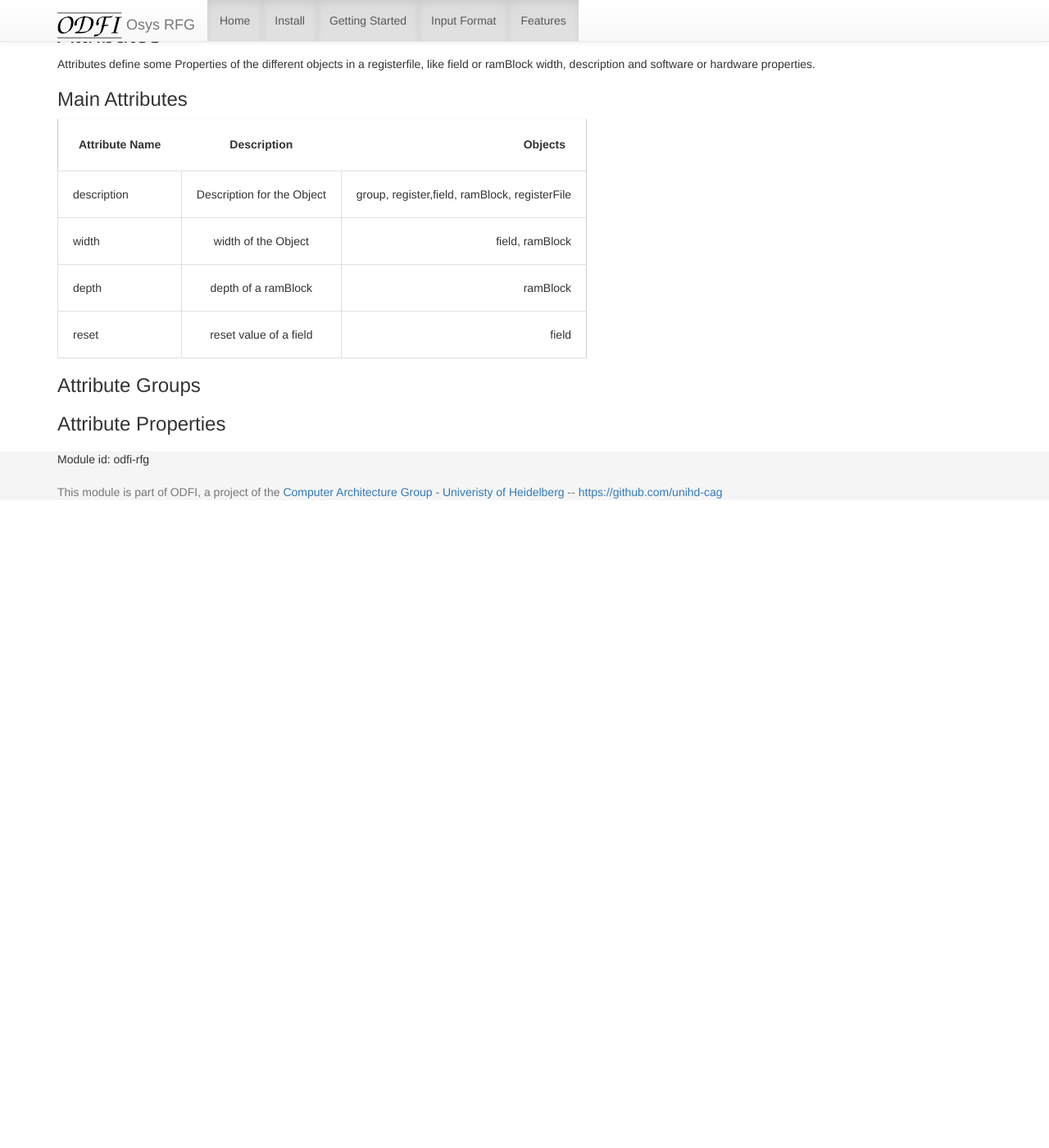
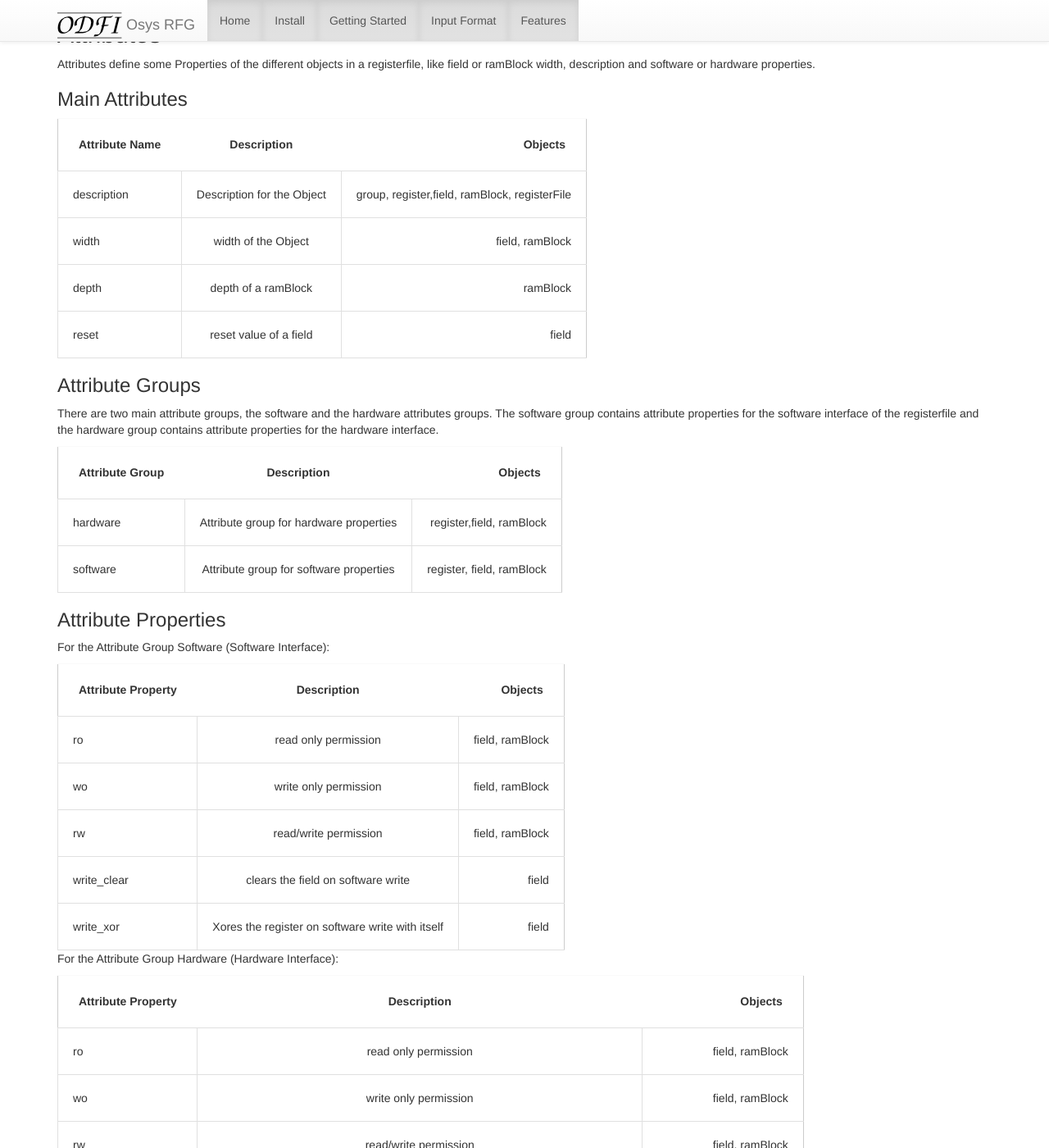
Before and after one commit to unihd-cag/odfi-rfg, a Jekyll site: the page built from inputformat/inputformat.md, in a window 1280 px wide and 1400 px high, scrolled down 2966 px. Shown: the whole window at 82% size. Built offline with Jekyll 4.4.1, drawn with Linux system fonts in a browser that asks for light colours; nearby versions of some CDN libraries; Markdown is read by kramdown in place of the engine named in the settings; before the commit the page ends 3596 px from its top, so only the background shows below that; some of the changed text lies outside the part shown.

Commit message:
Update inputformat.md

```diff
--- a/inputformat/inputformat.md
+++ b/inputformat/inputformat.md
@@ -161,4 +161,41 @@ Attributes define some Properties of the different objects in a registerfile, li
 
 ### Attribute Groups
 
+There are two main attribute groups, the software and the hardware attributes groups.
+The software group contains attribute properties for the software interface of the registerfile and the hardware group contains attribute properties for the hardware interface.
+
+
+| Attribute Group| Description    | Objects |
+| ------------- |:--------------:|--------:|
+| hardware   | Attribute group for hardware properties|register,field, ramBlock|
+| software   | Attribute group for software properties|register, field, ramBlock|
+
 ### Attribute Properties
+
+For the Attribute Group Software (Software Interface):
+
+| Attribute Property |  Description | Objects |
+|:------------------ |:------------:|--------:|
+|ro | read only permission | field, ramBlock |
+|wo | write only permission | field, ramBlock |
+|rw | read/write permission | field, ramBlock |
+|write_clear | clears the field on software write | field |
+|write_xor | Xores the register on software write with itself | field |
+
+For the Attribute Group Hardware (Hardware Interface):
+
+| Attribute Property |  Description | Objects |
+|:------------------ |:------------:|--------:|
+|ro | read only permission | field, ramBlock |
+|wo | write only permission | field, ramBlock |
+|rw | read/write permission | field, ramBlock |
+|software_written | a software written signal which is high when the field is written from the software| field |
+|changed | a changed signal which is high when the field is written or changed from a reset | field |
+|no_wen | the field is generated without a write enable signal on the hardware interface | field |
+|counter | the field is implemented as counter with counter signals on the hardware interface | field |
+|sticky | The hardware interface can only write to high | field |
+|clear | Adds a register clear signal on the hardware interface | field |
+|rreinit | Adds an internal rreinit signal for a counter | field with coutner attribute |
+|rreinit_source | triggers an internal rreinit signal | register |
+|trigger | | |
+|edge_trigger | |
```
